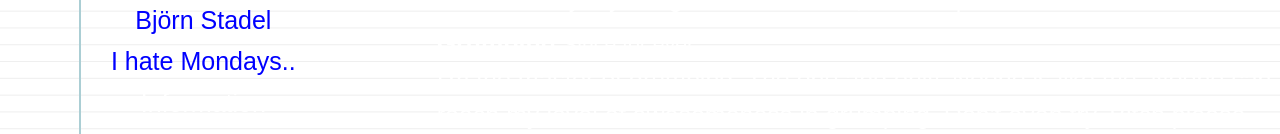
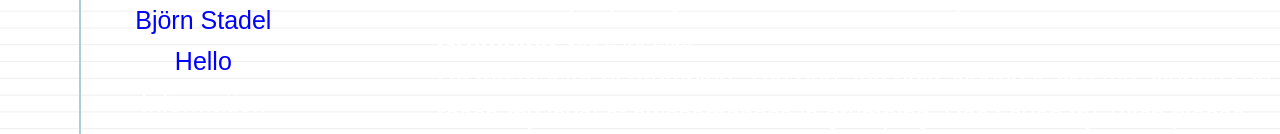
Before and after one commit to barrney13/barrney13.github.io, a plain HTML site: page index.html in a window 1280 px wide. Shown: the part 762-896 px from the top of the page. Drawn offline with nearby package versions, Linux system fonts and the light colour scheme; a web font is replaced by a local one.

Commit message:
change text

```diff
--- a/index.html
+++ b/index.html
@@ -35,7 +35,7 @@
 	        			<img class="img-circle" src="img/Bild2.jpg">
 	        			<h4 class="card-title blue"> Björn Stadel  </h4>
 	        			<p class="card-text blue">
-	          			I hate Mondays..
+	          			Hello
 	          			</p>
 	          		</div>
 	          	</div>
```
